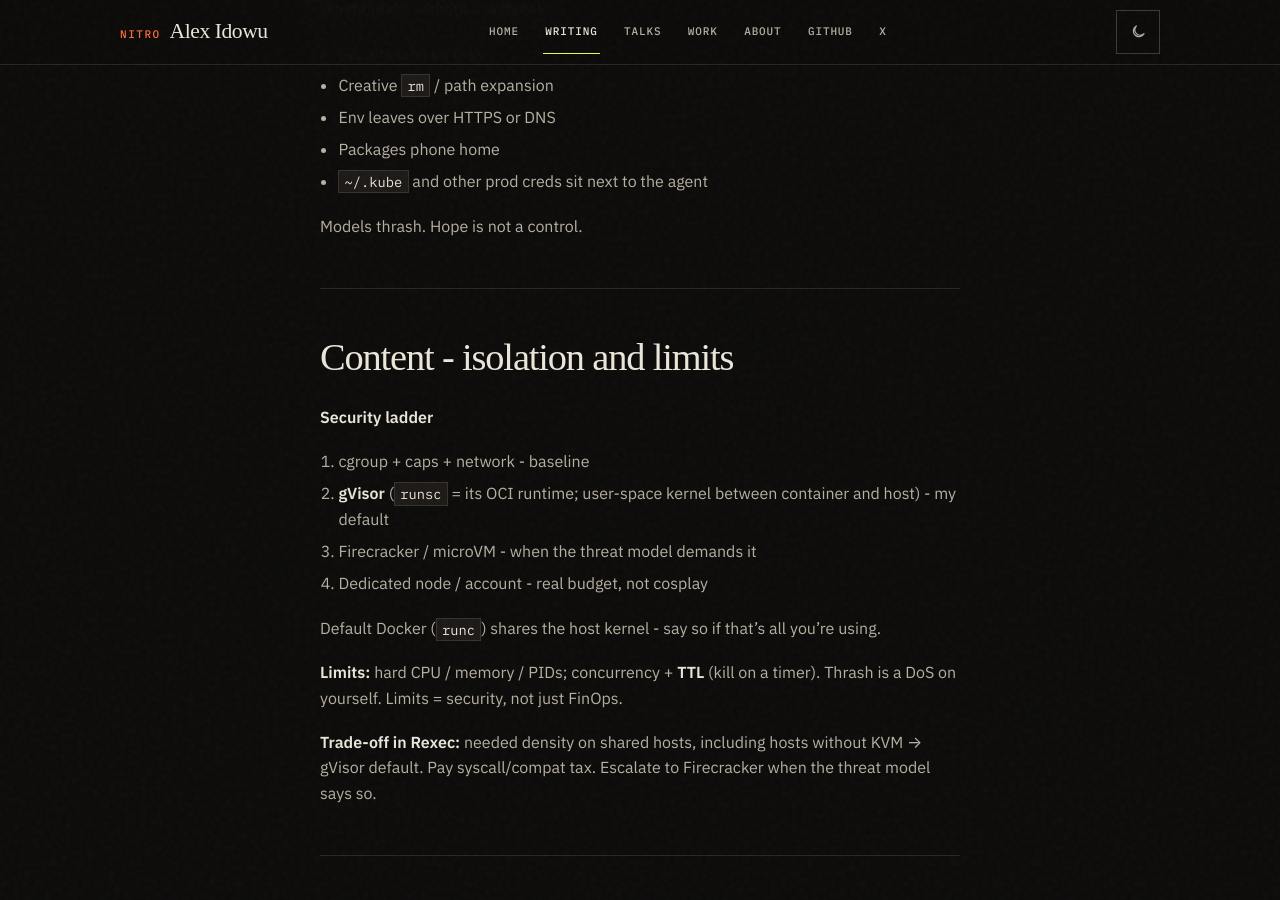
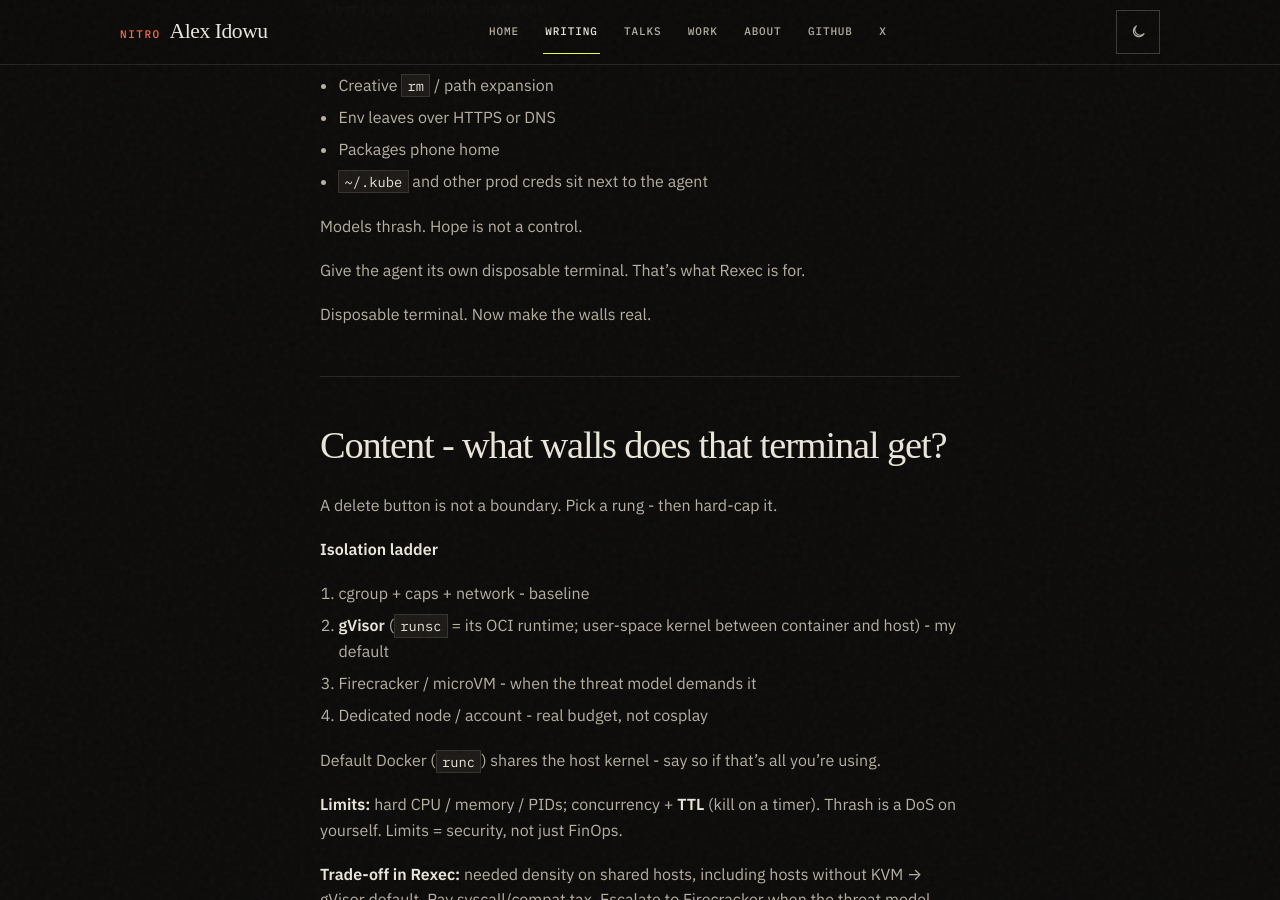
Before and after one commit to 9trocode/9trocode.github.io, a Jekyll site: the page built from _posts/2026-08-11-how-to-safely-give-ai-agents-a-terminal.md, in a window 1280 px wide and 900 px high, scrolled down 1541 px. Built offline with Jekyll 4.4.1, drawn with Linux system fonts in a browser that asks for light colours; some web fonts are replaced; comment, search, counter and statistics services are not loaded.

Commit message:
Align field notes with the 04→05 walls bridge.
Match the deck: disposable terminal first, then “what walls does that terminal get?” before the isolation ladder.

```diff
--- a/_posts/2026-08-11-how-to-safely-give-ai-agents-a-terminal.md
+++ b/_posts/2026-08-11-how-to-safely-give-ai-agents-a-terminal.md
@@ -65,11 +65,17 @@ What breaks without a jailbreak:
 
 Models thrash. Hope is not a control.
 
+Give the agent its own disposable terminal. That’s what Rexec is for.
+
+Disposable terminal. Now make the walls real.
+
 ---
 
-## Content - isolation and limits
+## Content - what walls does that terminal get?
 
-**Security ladder**
+A delete button is not a boundary. Pick a rung - then hard-cap it.
+
+**Isolation ladder**
 
 1. cgroup + caps + network - baseline
 2. **gVisor** (`runsc` = its OCI runtime; user-space kernel between container and host) - my default
```
